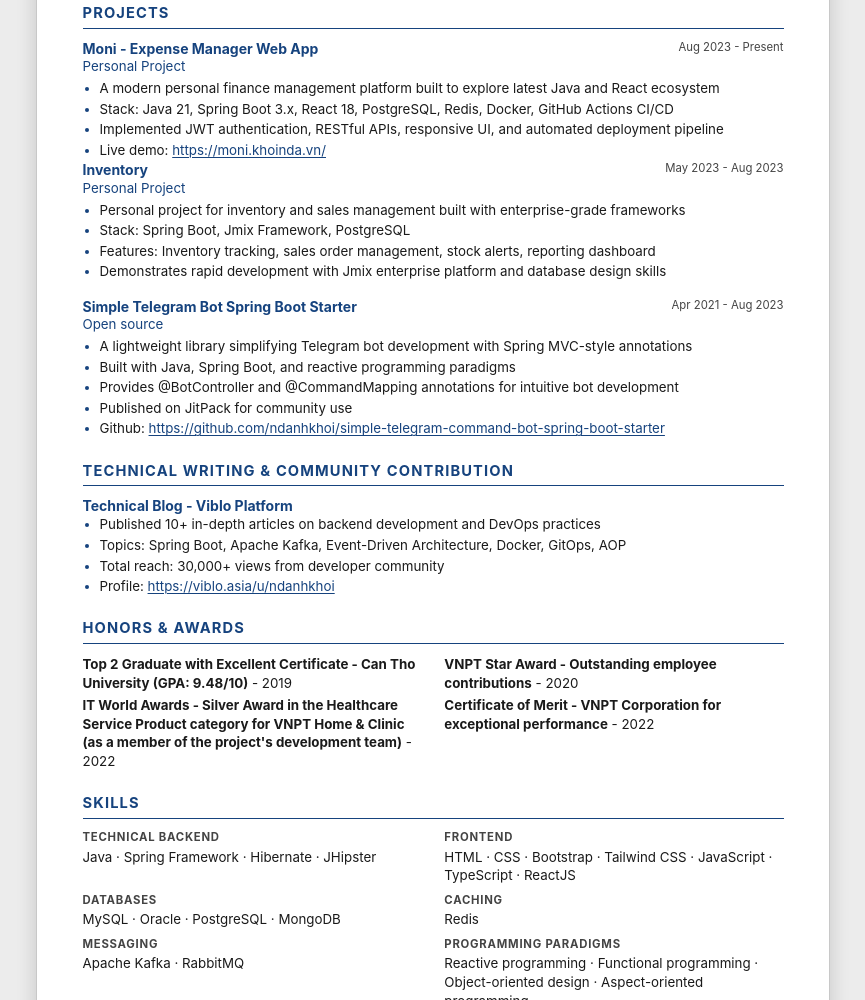
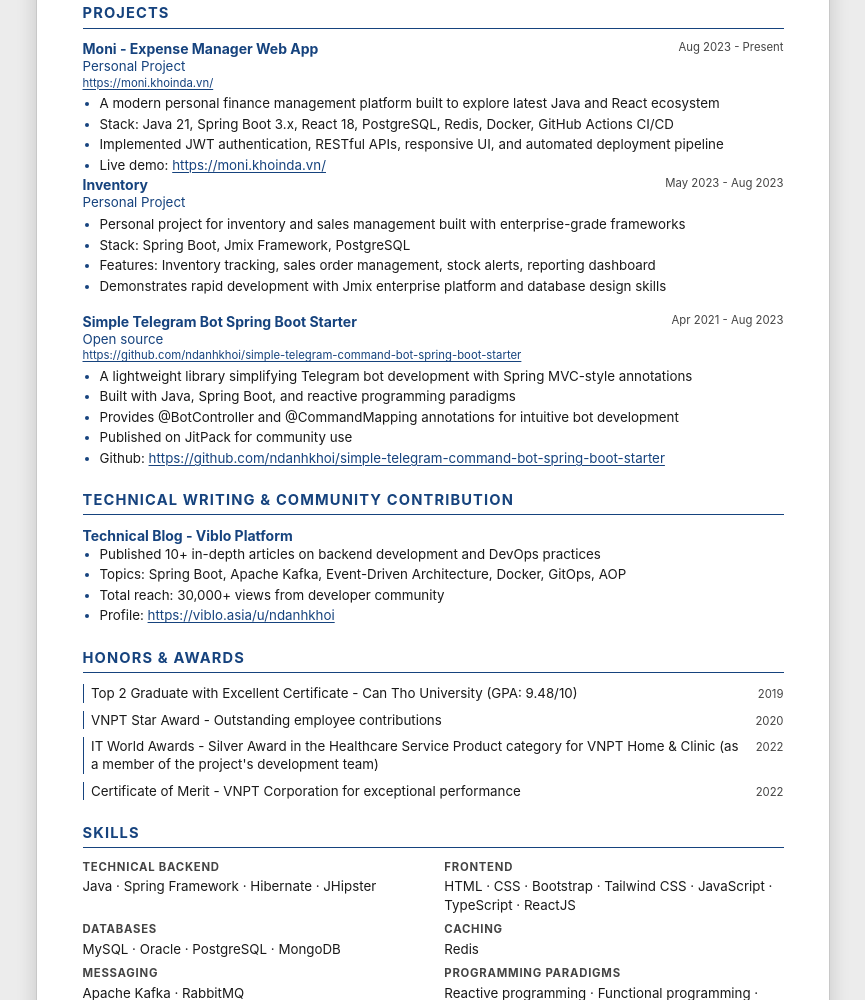
Before and after one commit to ndanhkhoi/ndanhkhoi.github.io, an Eleventy site: page src/print.njk in a window 1280 px wide. Shown: the part 1208-2208 px from the top of the page, without its empty margins (207-1072 px from the left). Built offline with nearby package versions, Linux system fonts and the light colour scheme; Eleventy itself is replaced by a stand-in of ours; files that its build step writes are made by us from their sources; a web font is replaced by a local one.

Commit message:
style(cv): give each award its own row with a plain name and a right-aligned year

```diff
--- a/src/_includes/cv-document.njk
+++ b/src/_includes/cv-document.njk
@@ -93,8 +93,11 @@
     <article class="entry">
       <div class="entry-head">
         <div class="entry-heading">
-          <h3 class="entry-title">{% if p.link %}<a href="{{ p.link }}" target="_blank" rel="noopener">{{ p.name }}</a>{% else %}{{ p.name }}{% endif %}</h3>
+          <h3 class="entry-title">{{ p.name }}</h3>
           {% if p.role %}<p class="entry-sub">{{ p.role }}</p>{% endif %}
+          {# The URL is printed, not hidden behind the title: on paper a bare
+             anchor is a dead end. One visible line = one PDF link annotation. #}
+          {% if p.link %}<p class="entry-link"><a href="{{ p.link }}" target="_blank" rel="noopener">{{ p.link }}</a></p>{% endif %}
         </div>
         <p class="entry-period text-meta">{{ p.period }}</p>
       </div>
@@ -139,7 +142,10 @@
       <h2 class="cv-section-title section-opening">{{ resume.labels.awards }}</h2>
       <ul class="cert-list">
         {% for c in resume.awards %}
-        <li><span class="cert-name">{{ c.name }}</span>{% if c.extra %} - {{ c.extra }}{% endif %}</li>
+        <li class="cert-item">
+          <span class="cert-name">{{ c.name }}</span>
+          {% if c.extra %}<span class="cert-extra text-meta">{{ c.extra }}</span>{% endif %}
+        </li>
         {% endfor %}
       </ul>
     </div>
--- a/src/css/resume.css
+++ b/src/css/resume.css
@@ -4,7 +4,7 @@
    Font: Inter self-hosted (npm @fontsource/inter → _site/fonts, vietnamese
    + latin subsets). Do NOT put @media screen/print in this file -
    paged.js flattening trap (spec Part B, trap B4.1). Preview CSS lives
-   in the boot script in src/index.njk.
+   in the boot script in src/print.njk.
    ====================================================================== */
 
 @page {
@@ -77,6 +77,7 @@ a {
 /* Links inside content - clearly look like links (both view and PDF) */
 .cv-summary a,
 .entry-desc a,
+.entry-link a,
 .entry-highlights a {
     text-decoration: underline;
     text-decoration-thickness: 0.5pt;
@@ -258,8 +259,11 @@ a {
     color: var(--c-accent);
 }
 
-.entry-title a:hover {
-    text-decoration: underline;
+/* The project URL, printed under the entry title (see cv-document.njk) */
+.entry-link {
+    font-size: var(--fs-meta);
+    line-height: var(--lh-normal);
+    overflow-wrap: anywhere;
 }
 
 .entry-sub {
@@ -288,10 +292,6 @@ a {
 
 .entry-highlights li::marker {
     color: var(--c-accent);
-}
-
-.entry-tech {
-    margin-bottom: var(--sp-1);
 }
 
 .entry-desc {
@@ -330,24 +330,39 @@ a {
 }
 
 /* ===== Certificates & awards ===== */
+/* One award per row: the titles are long sentences, so two columns wrapped them
+   into an unreadable block. Name left, year right (like .entry-head), with an
+   accent rule marking where each award starts. */
 .cert-list {
     list-style: none;
     padding: 0;
     display: grid;
-    grid-template-columns: repeat(2, minmax(0, 1fr));
-    gap: var(--sp-2) var(--sp-8);
+    grid-template-columns: minmax(0, 1fr);
+    gap: var(--sp-3);
     /* atomic like the other grids - see .skills-grid note (trap B4.7) */
     break-inside: avoid-page;
     page-break-inside: avoid;
 }
 
-.cert-list li {
+.cert-item {
+    display: flex;
+    align-items: baseline;
+    gap: var(--sp-3);
+    padding-left: var(--sp-3);
+    border-left: 0.75pt solid var(--c-rule);
     break-inside: avoid-page;
     page-break-inside: avoid;
 }
 
 .cert-name {
-    font-weight: 700;
+    flex: 1 1 auto;
+    min-width: 0;
+    overflow-wrap: anywhere;
+}
+
+.cert-extra {
+    flex: 0 0 auto;
+    white-space: nowrap;
 }
 
 /* ===== Meta grid (languages + interests) ===== */
```
